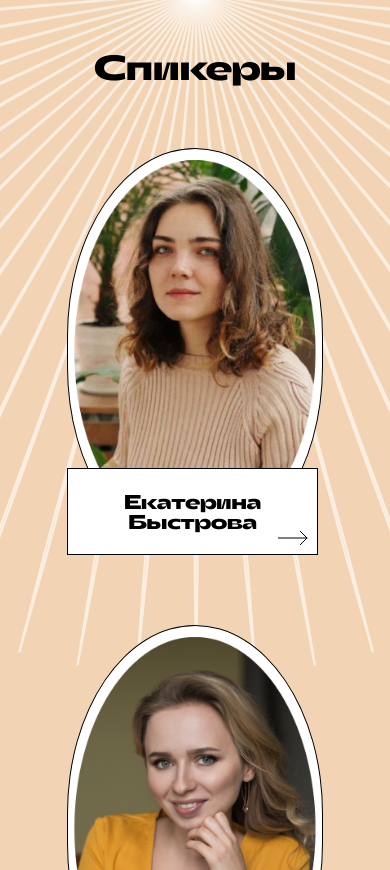
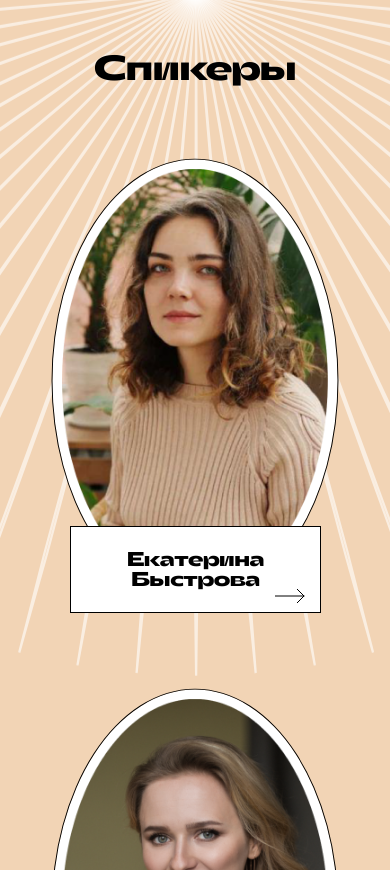
Before and after one commit to klkvsky/freyaMindReact, a React (Vite) app: page /think-clearly in a window 390 px wide. Shown: the part 3954-4824 px from the top of the page. Built offline with nearby package versions, Linux system fonts and the light colour scheme.

Commit message:
fixed speakers

```diff
--- a/src/components/dignitySpeakers.jsx
+++ b/src/components/dignitySpeakers.jsx
@@ -15,6 +15,8 @@ export default function DignitySpeakers() {
     const [isHovVisible, setIsHovVisible] = React.useState(true);
 
     const toggleHover = () => {
+        setIsHovVisible2(true);
+        setIsHovVisible3(true);
         if (isHovVisible === true) {
             setIsHovVisible(false);
         } else if (isHovVisible === false) {
@@ -25,6 +27,8 @@ export default function DignitySpeakers() {
     const [isHovVisible2, setIsHovVisible2] = React.useState(true);
 
     const toggleHover2 = () => {
+        setIsHovVisible(true);
+        setIsHovVisible3(true);
         if (isHovVisible2 === true) {
             setIsHovVisible2(false);
         } else if (isHovVisible2 === false) {
@@ -35,6 +39,8 @@ export default function DignitySpeakers() {
     const [isHovVisible3, setIsHovVisible3] = React.useState(true);
 
     const toggleHover3 = () => {
+        setIsHovVisible(true);
+        setIsHovVisible2(true);
         if (isHovVisible3 === true) {
             setIsHovVisible3(false);
         } else if (isHovVisible3 === false) {
@@ -48,7 +54,7 @@ export default function DignitySpeakers() {
                 <ul className="speakers-list">
                     <li className="speaker">
                         <div className="speaker__container">
-                            <img loading="lazy" src={therapist1} alt="therapist"/>
+                            <img className={isHovVisible ? '' : "overlay__bg"} loading="lazy" src={therapist1} alt="therapist"/>
                             <div className={isHovVisible ? "overlay__visible" : "speaker__overlay"} >
                                 <img className="speaker__education" loading="lazy" src={backdrop2} alt="info" />
                             </div>
@@ -66,7 +72,7 @@ export default function DignitySpeakers() {
                     </li>
                     <li className="speaker">
                         <div className="speaker__container">
-                            <img loading="lazy" src={therapist2} alt="therapist"/>
+                            <img className={isHovVisible2 ? '' : "overlay__bg"} loading="lazy" src={therapist2} alt="therapist"/>
                             <div className={isHovVisible2 ? "overlay__visible" : "speaker__overlay"}>
                                 <img className="speaker__education"loading="lazy" src={backdrop} alt="info" />
                             </div>
@@ -82,7 +88,7 @@ export default function DignitySpeakers() {
                     </li>
                     <li className="speaker">
                         <div className="speaker__container">
-                            <img loading="lazy" src={therapist3} alt="therapist"/>
+                            <img className={isHovVisible3 ? '' : "overlay__bg"} loading="lazy" src={therapist3} alt="therapist"/>
                             <div className={isHovVisible3 ? "overlay__visible" : "speaker__overlay"}>
                                 <img className="speaker__education"loading="lazy" src={backdrop3} alt="info" />
                             </div>
--- /dev/null
+++ b/src/components/dignitySpeakersDesktop.jsx
@@ -0,0 +1,53 @@
+import React from "react";
+import therapist1 from "../assets/Website Assets/Dignity/Speakers/therapist1.png";
+import therapist2 from "../assets/Website Assets/Dignity/Speakers/therapist2.png";
+import therapist3 from "../assets/Website Assets/Dignity/Speakers/therapist3.png";
+import backdrop from "../assets/Website Assets/Dignity/Speakers/backdrop.png";
+import backdrop2 from "../assets/Website Assets/Dignity/Speakers/backdrop2.png";
+import backdrop3 from "../assets/Website Assets/Dignity/Speakers/backdrop3.png";
+
+import sunSvg from "../assets/Website Assets/Dignity/Speakers/Group 613.svg"
+
+
+
+export default function DignitySpeakers() {
+
+    return (
+        <section className="speakers">
+            <div className="wrapper">
+                <ul className="speakers-list">
+                    <li className="speaker">
+                        <div className="speaker__container">
+                            <img loading="lazy" src={therapist1} alt="therapist"/>
+                            <div className="speaker__overlay">
+                                <img className="speaker__education" loading="lazy" src={backdrop2} alt="info" />
+                            </div>
+                        </div>
+                        <div className="speaker__name">Екатерина Быстрова</div>
+                    </li>
+                    <li className="speaker">
+                        <div className="speaker__container">
+                            <img loading="lazy" src={therapist2} alt="therapist"/>
+                            <div className= "speaker__overlay">
+                                <img className="speaker__education"loading="lazy" src={backdrop} alt="info" />
+                            </div>
+                        </div>
+                        <div className="speaker__name">Мария Домбровская</div>
+                    </li>
+                    <li className="speaker">
+                        <div className="speaker__container">
+                            <img loading="lazy" src={therapist3} alt="therapist"/>
+                            <div className="speaker__overlay">
+                                <img className="speaker__education"loading="lazy" src={backdrop3} alt="info" />
+                            </div>
+                        </div>
+                        <div className="speaker__name">Наталья Гладских</div>
+                    </li>
+                    <h1 className="speakers__heading">Спикеры</h1>
+                </ul>
+            </div>
+            <img className="speakers__svg1" loading="lazy" src={sunSvg}/>
+            <img className="speakers__svg" loading="lazy" src={sunSvg}/>
+        </section>
+    )
+}
--- a/src/index.css
+++ b/src/index.css
@@ -315,6 +315,7 @@ details > summary::-webkit-details-marker {
   background-color: #F2D4B5;
   position: relative;
   z-index: 1;
+  padding-top: 174px;
 }
 
 .speakers-list {
@@ -338,7 +339,6 @@ details > summary::-webkit-details-marker {
 
 .speaker {
   position: relative;
-  margin: 174px 0 0 0;
 }
 .speaker__name {
   width: 313px;
@@ -389,7 +389,7 @@ details > summary::-webkit-details-marker {
 }
 
 .speaker__education {
-  margin-top: 0;
+  margin-top: 10px;
 }
 
 .speaker:hover .speaker__overlay {
@@ -1120,7 +1120,8 @@ details > summary::-webkit-details-marker {
 
 
   .speakers {
-    height: 1642px;
+    height: max-content;
+    padding-top: 0;
   }
 
   .speakers-list {
@@ -1149,7 +1150,7 @@ details > summary::-webkit-details-marker {
 
   .speaker {
     position: relative;
-    margin-bottom: 70px;
+    margin-bottom: 65px;
     margin-top: 0;
     overflow: hidden;
   }
@@ -1160,38 +1161,42 @@ details > summary::-webkit-details-marker {
     font-size: 20px;
     line-height: 20px;
     bottom: 0px;
+    left: 25px;
+    padding: 10px;
+    text-align: center;
   }
 
   .speaker__container {
-    width: 256px;
-    height: 407px;
-  }
-
-  .speaker__container img {
+    width: 272px;
+    height: 433px;
+  }
+
+  .speaker__container:first-child {
+    filter: brightness(1);
     transform: scale(0.95);
+    width: 100%;
+    height: 100%;
+    border: 10px solid #fff;
+    border-radius: 100%;
+    outline: 1px solid #000;
+
   }
 
   .speaker__overlay {
     position: absolute;
-    opacity: 0;
-    top: 2px;
-    left: 2px;
-    width: 253px;
-    height: 405px;
+    top: 0px;
+    left: 0px;
+    width: 100%;
+    height: 100%;
     transition: 0.2s ease;
-    background-color: #fff;
-    border-radius: 50%;
+    background-color: transparent;
+    border-radius: unset;
     border: none;
   }
 
   .speaker__education {
-    margin-top: 0;
-  }
-
-  .speaker:hover .speaker__overlay {
-    opacity: 1;
-  }
-
+    margin-top: unset;
+  }
   .speakers__heading {
     position: absolute;
     right: unset;
@@ -1209,11 +1214,15 @@ details > summary::-webkit-details-marker {
     position: absolute;
     z-index: 4;
     bottom: 9px;
-    right: 15px;
+    right: 40px;
   }
 
   .overlay__visible {
     opacity: 1;
+  }
+
+  .overlay__bg {
+    filter: brightness(0) invert(1);
   }
 
   .meet {
--- a/src/pages/dignity.jsx
+++ b/src/pages/dignity.jsx
@@ -5,6 +5,7 @@ import DignitySlider from "../components/dignitySlider.jsx";
 import DignityCards from "../components/dignityCards.jsx";
 import DignityMeet from "../components/dignityMeet.jsx";
 import DignitySpeakers from "../components/dignitySpeakers.jsx";
+import DignitySpeakersDesktop from "../components/dignitySpeakersDesktop.jsx";
 import DignityInvite from "../components/dignityInvite.jsx";
 import DignityPopup from "../components/dignitPopup.jsx";
 import DignityCardsMob from "../components/dignityCardsMob.jsx";
@@ -22,7 +23,10 @@ export default function Dignity() {
                 : <DignityCardsMob openPopup={setPopupVisible}/>
             }
             <DignityMeet openPopup={setPopupVisible}/>
-            <DignitySpeakers />
+            {window.innerWidth > 1124
+                ? <DignitySpeakersDesktop openPopup={setPopupVisible}/>
+                : <DignitySpeakers openPopup={setPopupVisible}/>
+            }
             <DignityInvite />
             <DignityPopup isVisible={popupVisible} toggle={setPopupVisible}/>
         </section>
```
